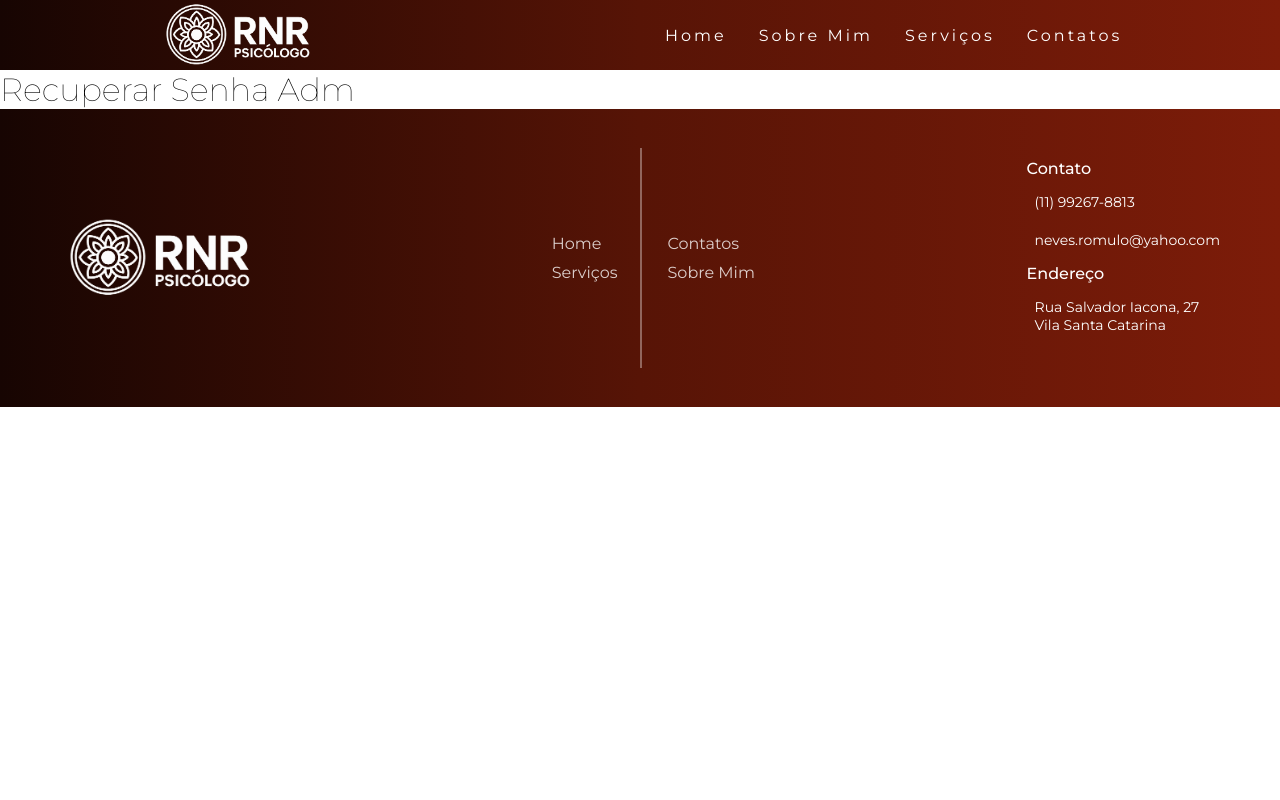
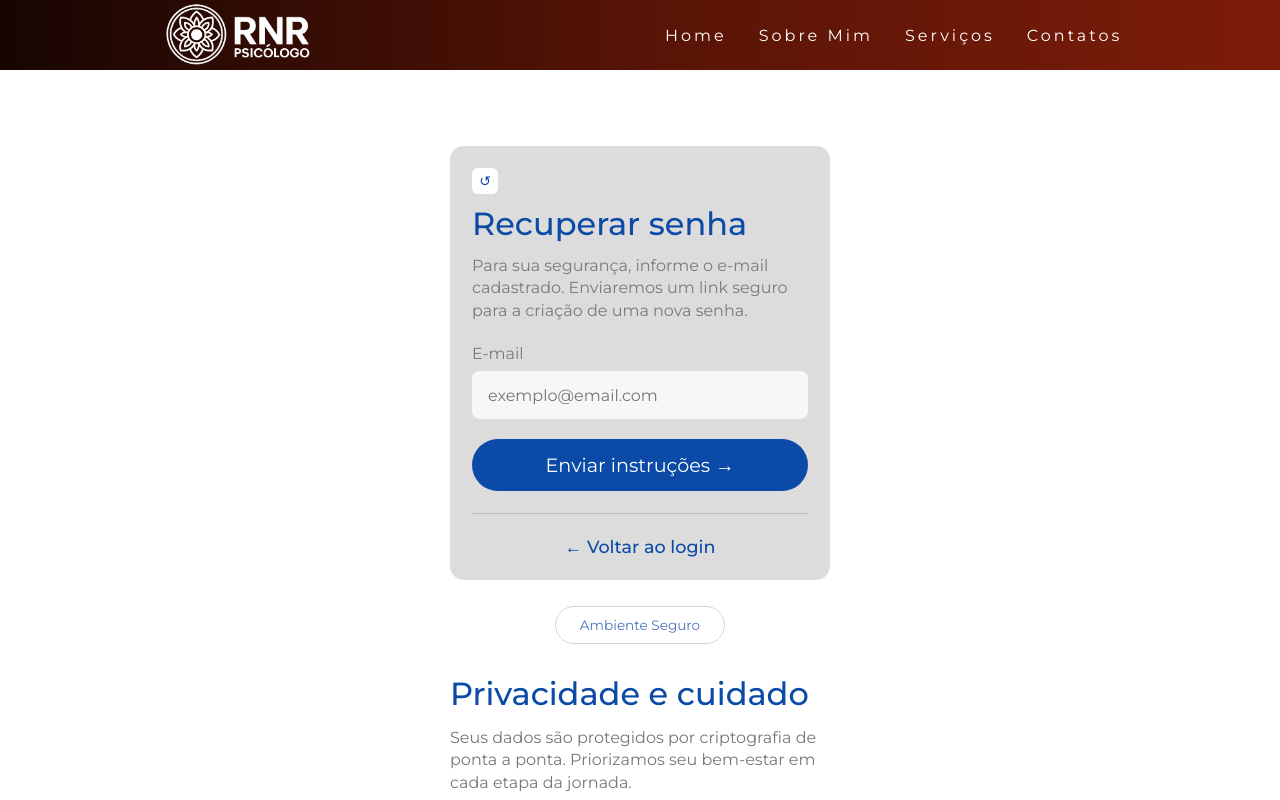
Before and after one commit to VictorEmanuel06/projeto-integrador-back-end, a React (Vite) app: page /recuperarsenhaadm in a window 1280 px wide. Shown: the top 800 px of the page. Built offline with nearby package versions, Linux system fonts and the light colour scheme.

Commit message:
atualizando

```diff
--- /dev/null
+++ b/src/pages/recuperarSenhaAdm/RecuperarSenhaAdm.css
@@ -0,0 +1,149 @@
+.container{
+  width: 100%;
+  min-height: 100vh;
+
+  display: flex;
+  flex-direction: column;
+
+  justify-content: center;
+  align-items: center;
+
+  padding: 20px;
+}
+
+.card{
+  width: 100%;
+  max-width: 380px;
+
+  background: #dcdcdc;
+  border-radius: 14px;
+  padding: 22px;
+}
+
+.icon {
+  width: 26px;
+  height: 26px;
+  background: #ffffff;
+  border-radius: 6px;
+  display: flex;
+  justify-content: center;
+  align-items: center;
+  color: #0b4aa6;
+  font-size: 14px;
+  margin-bottom: 10px;
+}
+
+.title {
+  color: #0b4aa6;
+  font-size: 2rem;
+  margin-bottom: 12px;
+  font-weight: 500;
+}
+
+.description {
+  color: #7a7a7a;
+  font-size: 1rem;
+  line-height: 1.4;
+  margin-bottom: 22px;
+}
+
+.form-group {
+  margin-bottom: 20px;
+}
+
+.form-group label {
+  display: block;
+  margin-bottom: 8px;
+  color: #7a7a7a;
+  font-size: 1rem;
+}
+
+.form-group input {
+  width: 100%;
+  height: 48px;
+  border: none;
+  border-radius: 8px;
+  padding: 0 16px;
+  font-size: 1rem;
+  outline: none;
+  background: #f7f7f7;
+}
+
+.btn {
+  width: 100%;
+  height: 52px;
+  border: none;
+  border-radius: 30px;
+  background: #0b4aa6;
+  color: #fff;
+  font-size: 1.2rem;
+  cursor: pointer;
+  transition: 0.3s;
+}
+
+.btn:hover {
+  background: #083b85;
+}
+
+.divider {
+  width: 100%;
+  height: 1px;
+  background: #bdbdbd;
+  margin: 22px 0;
+}
+
+.back-login {
+  display: flex;
+  justify-content: center;
+  align-items: center;
+  gap: 8px;
+  text-decoration: none;
+  color: #0b4aa6;
+  font-size: 1.1rem;
+  font-weight: 500;
+}
+
+.security-badge {
+  display: inline-block;
+  margin-top: 26px;
+  padding: 10px 24px;
+  border-radius: 30px;
+  border: 1px solid #d7d7d7;
+  background: #fff;
+  color: #4c72c2;
+  font-size: 0.85rem;
+}
+
+.info{
+  margin-top: 30px;
+  max-width: 380px;
+  text-align: left;
+}
+
+.info h2 {
+  color: #0b4aa6;
+  font-size: 2rem;
+  margin-bottom: 14px;
+  font-weight: 500;
+}
+
+.info p {
+  color: #777;
+  font-size: 1rem;
+  line-height: 1.4;
+}
+
+/* RESPONSIVIDADE */
+@media (max-width: 768px){
+
+  .container{
+    flex-direction: column;
+    align-items: center;
+  }
+
+  .info{
+    margin-top: 20px;
+    text-align: center;
+  }
+
+}
--- a/src/pages/recuperarSenhaAdm/RecuperarSenhaAdm.jsx
+++ b/src/pages/recuperarSenhaAdm/RecuperarSenhaAdm.jsx
@@ -1,9 +1,53 @@
+import "./RecuperarSenhaAdm.css";
+
 const RecuperarSenhaAdm = () => {
-  return (
-    <div>
-        <h1>Recuperar Senha Adm</h1>
-    </div>
-  )
+
+    return (
+        <div class="container">
+
+            <div class="card">
+
+                <div class="icon">↺</div>
+
+                <h1 class="title">Recuperar senha</h1>
+
+                <p class="description">
+                    Para sua segurança, informe o e-mail cadastrado.
+                    Enviaremos um link seguro para a criação de uma nova senha.
+                </p>
+
+                <div class="form-group">
+                    <label>E-mail</label>
+                    <input type="email" placeholder="exemplo@email.com">
+                    </input>
+                </div>
+
+                <button class="btn">
+                    Enviar instruções →
+                </button>
+
+                <div class="divider"></div>
+
+                <a href="#" class="back-login">
+                    ← Voltar ao login
+                </a>
+
+            </div>
+
+            <div class="security-badge">
+                Ambiente Seguro
+            </div>
+
+            <div class="info">
+                <h2>Privacidade e cuidado</h2>
+
+                <p>
+                    Seus dados são protegidos por criptografia de ponta a ponta.
+                    Priorizamos seu bem-estar em cada etapa da jornada.
+                </p>
+            </div>
+        </div>
+    )
 }
 
 export default RecuperarSenhaAdm;
```
